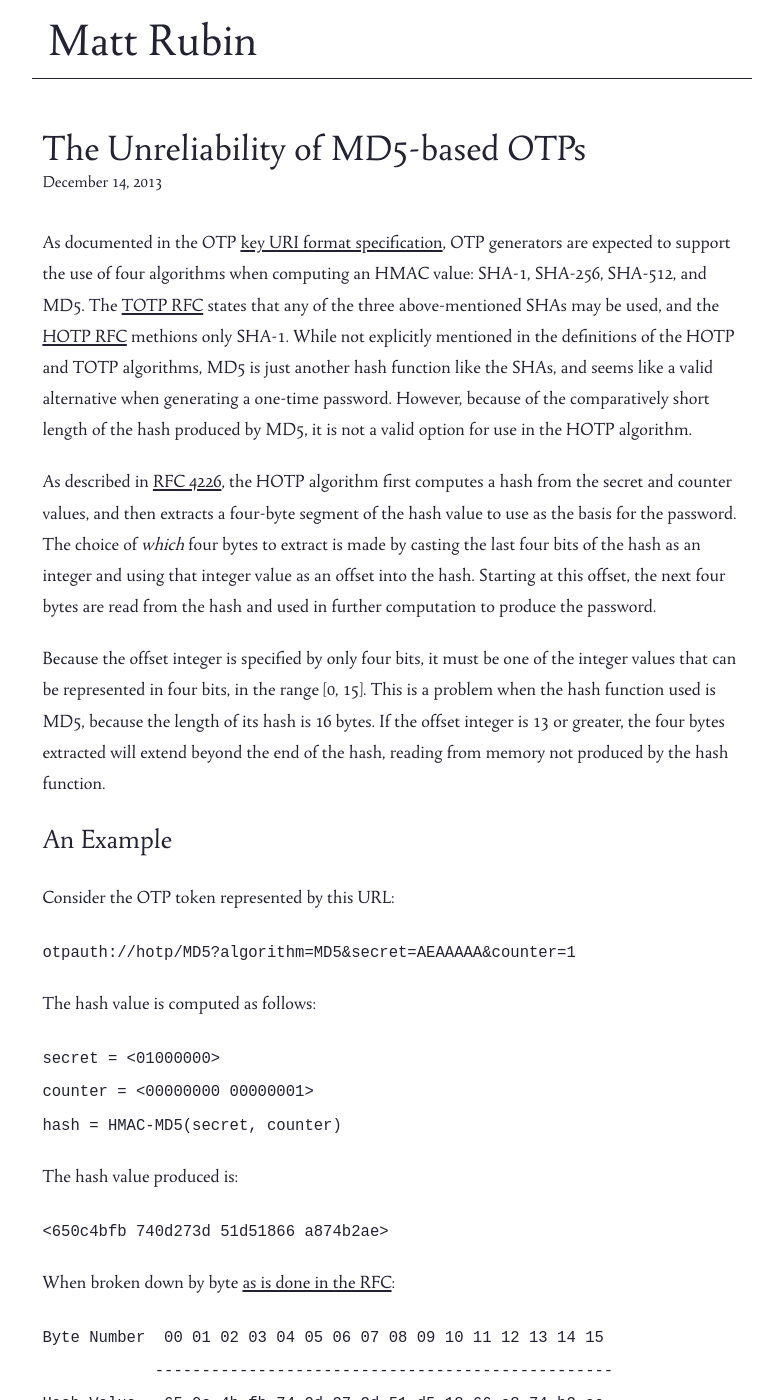
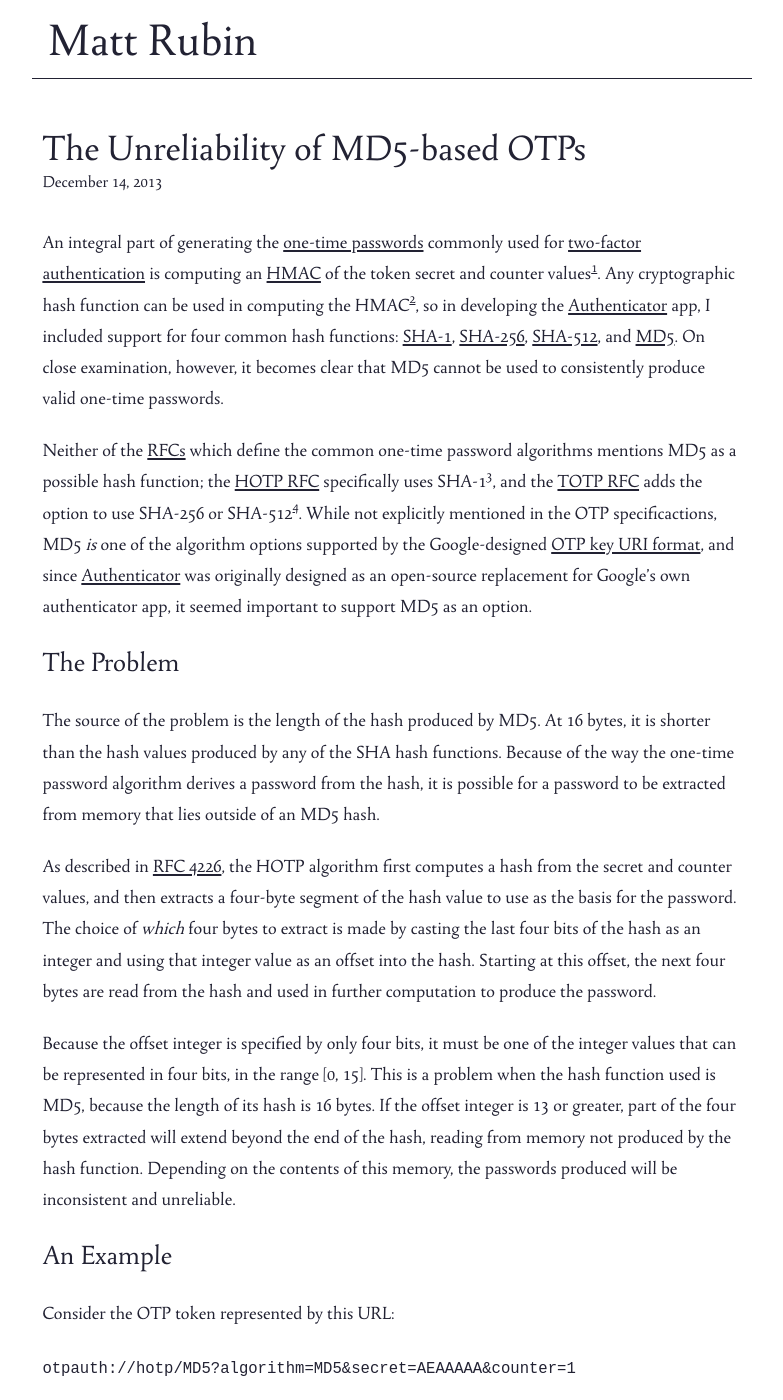
Before and after one commit to c3333/mattrubin.me, a Jekyll site: the page built from _posts/2013-12-14-md5-otps.md, in a window 1280 px wide and 1400 px high. Shown: the whole window, without its empty margins (248-1031 px from the left). Built offline with Jekyll 4.4.1, drawn with Linux system fonts in a browser that asks for light colours; some of the changed text lies outside the part shown.

Commit message:
Added intro and conclusion to MD5 post

```diff
--- a/_posts/2013-12-14-md5-otps.md
+++ b/_posts/2013-12-14-md5-otps.md
@@ -3,11 +3,40 @@ layout: post
 title: "The Unreliability of MD5-based OTPs"
 ---
 
-As documented in the OTP [key URI format specification](https://code.google.com/p/google-authenticator/wiki/KeyUriFormat#Algorithm), OTP generators are expected to support the use of four algorithms when computing an HMAC value: SHA-1, SHA-256, SHA-512, and MD5. The [TOTP RFC](https://tools.ietf.org/html/rfc6238#section-1.2) states that any of the three above-mentioned SHAs may be used, and the [HOTP RFC](https://tools.ietf.org/html/rfc4226#section-5.2) methions only SHA-1. While not explicitly mentioned in the definitions of the HOTP and TOTP algorithms, MD5 is just another hash function like the SHAs, and seems like a valid alternative when generating a one-time password. However, because of the comparatively short length of the hash produced by MD5, it is not a valid option for use in the HOTP algorithm.
+
+An integral part of generating the [one-time passwords][wiki:TOTP] commonly used for [two-factor authentication][wiki:TFA] is computing an [HMAC][wiki:HMAC] of the token secret and counter values[^computing-an-hmac]. Any cryptographic hash function can be used in computing the HMAC[^any-hash-function], so in developing the [Authenticator][] app, I included support for four common hash functions: [SHA-1][wiki:SHA-1], [SHA-256][wiki:SHA-256], [SHA-512][wiki:SHA-512], and [MD5][wiki:MD5]. On close examination, however, it becomes clear that MD5 cannot be used to consistently produce valid one-time passwords.
+
+[wiki:TOTP]: https://en.wikipedia.org/wiki/Time-based_One-time_Password_Algorithm
+[wiki:TFA]: https://en.wikipedia.org/wiki/Multi-factor_authentication
+[wiki:HMAC]: https://en.wikipedia.org/wiki/HMAC
+[Authenticator]: http://mattrubin.me/authenticator/
+[wiki:SHA-1]: https://en.wikipedia.org/wiki/SHA-1
+[wiki:SHA-256]: https://en.wikipedia.org/wiki/SHA-256
+[wiki:SHA-512]: https://en.wikipedia.org/wiki/SHA-512
+[wiki:MD5]: https://en.wikipedia.org/wiki/MD5
+
+[^computing-an-hmac]: https://tools.ietf.org/html/rfc4226#section-5
+[^any-hash-function]: https://tools.ietf.org/html/rfc2104#page-2
+
+Neither of the [RFCs][wiki:RFC] which define the common one-time password algorithms mentions MD5 as a possible hash function; the [HOTP RFC][rfc:HOTP] specifically uses SHA-1[^hotp-sha-options], and the [TOTP RFC][rfc:TOTP] adds the option to use SHA-256 or SHA-512[^totp-sha-options]. While not explicitly mentioned in the OTP specificactions, MD5 *is* one of the algorithm options supported by the Google-designed [OTP key URI format][key-uri-format], and since [Authenticator][] was originally designed as an open-source replacement for Google's own authenticator app, it seemed important to support MD5 as an option.
+
+[wiki:RFC]: https://en.wikipedia.org/wiki/Request_for_Comments
+[rfc:HOTP]: https://tools.ietf.org/html/rfc4226
+[rfc:TOTP]: https://tools.ietf.org/html/rfc6238
+[key-uri-format]: https://code.google.com/p/google-authenticator/wiki/KeyUriFormat#Algorithm
+
+[^hotp-sha-options]: https://tools.ietf.org/html/rfc4226#section-5.2
+[^totp-sha-options]: https://tools.ietf.org/html/rfc6238#section-1.2
+
+
+## The Problem
+
+The source of the problem is the length of the hash produced by MD5. At 16 bytes, it is shorter than the hash values produced by any of the SHA hash functions. Because of the way the one-time password algorithm derives a password from the hash, it is possible for a password to be extracted from memory that lies outside of an MD5 hash.
 
 As described in [RFC 4226](https://tools.ietf.org/html/rfc4226#section-5.3), the HOTP algorithm first computes a hash from the secret and counter values, and then extracts a four-byte segment of the hash value to use as the basis for the password. The choice of *which* four bytes to extract is made by casting the last four bits of the hash as an integer and using that integer value as an offset into the hash. Starting at this offset, the next four bytes are read from the hash and used in further computation to produce the password.
 
-Because the offset integer is specified by only four bits, it must be one of the integer values that can be represented in four bits, in the range \[0, 15\]. This is a problem when the hash function used is MD5, because the length of its hash is 16 bytes. If the offset integer is 13 or greater, the four bytes extracted will extend beyond the end of the hash, reading from memory not produced by the hash function.
+Because the offset integer is specified by only four bits, it must be one of the integer values that can be represented in four bits, in the range \[0, 15\]. This is a problem when the hash function used is MD5, because the length of its hash is 16 bytes. If the offset integer is 13 or greater, part of the four bytes extracted will extend beyond the end of the hash, reading from memory not produced by the hash function. Depending on the contents of this memory, the passwords produced will be inconsistent and unreliable.
+
 
 ## An Example
 
@@ -32,3 +61,10 @@ When broken down by byte [as is done in the RFC](https://tools.ietf.org/html/rfc
     Hash Value   65 0c 4b fb 74 0d 27 3d 51 d5 18 66 a8 74 b2 ae
 
 The last four bits of the hash are represented by the final hexidecimal character ("`e`") and produce an offset value of 14. As is clear from the byte table above, selecting four bytes from the 16-byte hash starting at byte 14 would overrun the end of the hash, producing a truncated value of <pre>b2 ae ?? ??</pre> where the "`?`" characters represent nondeterministic and invalid bits.
+
+
+## No More MD5
+
+Because of the flaw described below, I am removing support for MD5-based one-time passwords from Authenticator. I haven't encountered any web sites which actually use MD5-based OTPs, and any website which has tried likely noticed how unreliable the OTPs were. For this reason &ndash; [and this one][rfc:MD5-security] &ndash; I'd suggest that any other developers dealing with one-time passwords avoid using - or even supporting - MD5.
+
+[rfc:MD5-security]: https://tools.ietf.org/html/rfc6151
```
